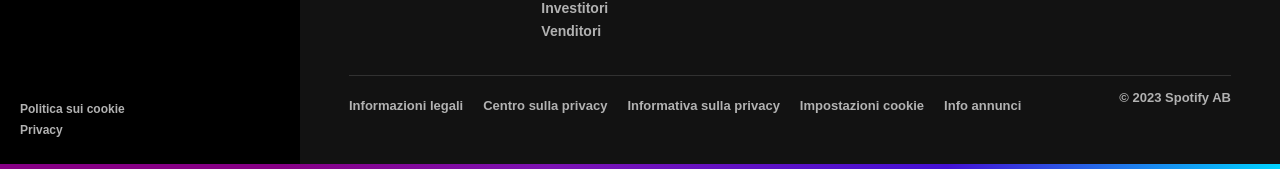
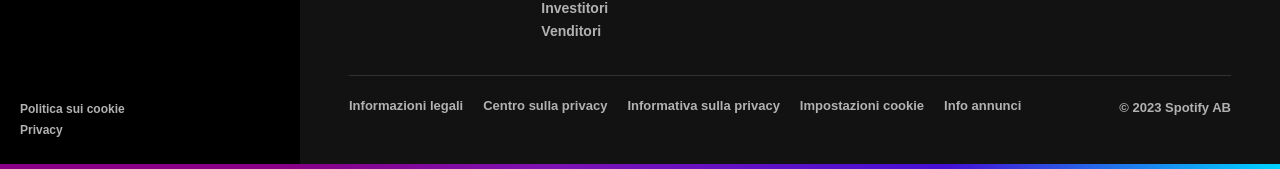
Before and after one commit to Pierfran992/vite-vue-spotify, a Vue app: page / in a window 1280 px wide. Shown: the part 556-725 px from the top of the page. Built offline with nearby package versions, Linux system fonts and the light colour scheme; no server answers.

Commit message:
Fix: - ai margini top e bottom del bottom_footer;

```diff
--- a/src/components/list song components/AppFooter.vue
+++ b/src/components/list song components/AppFooter.vue
@@ -148,10 +148,10 @@ export default {
 
 .bottom_footer {
     @include between();
+    margin: 20px 0 50px 0;
 
     // grafica menu link info privacy e cookie
     .link_info {
-        margin-top: 20px;
 
         ul {
             @include start();
```
